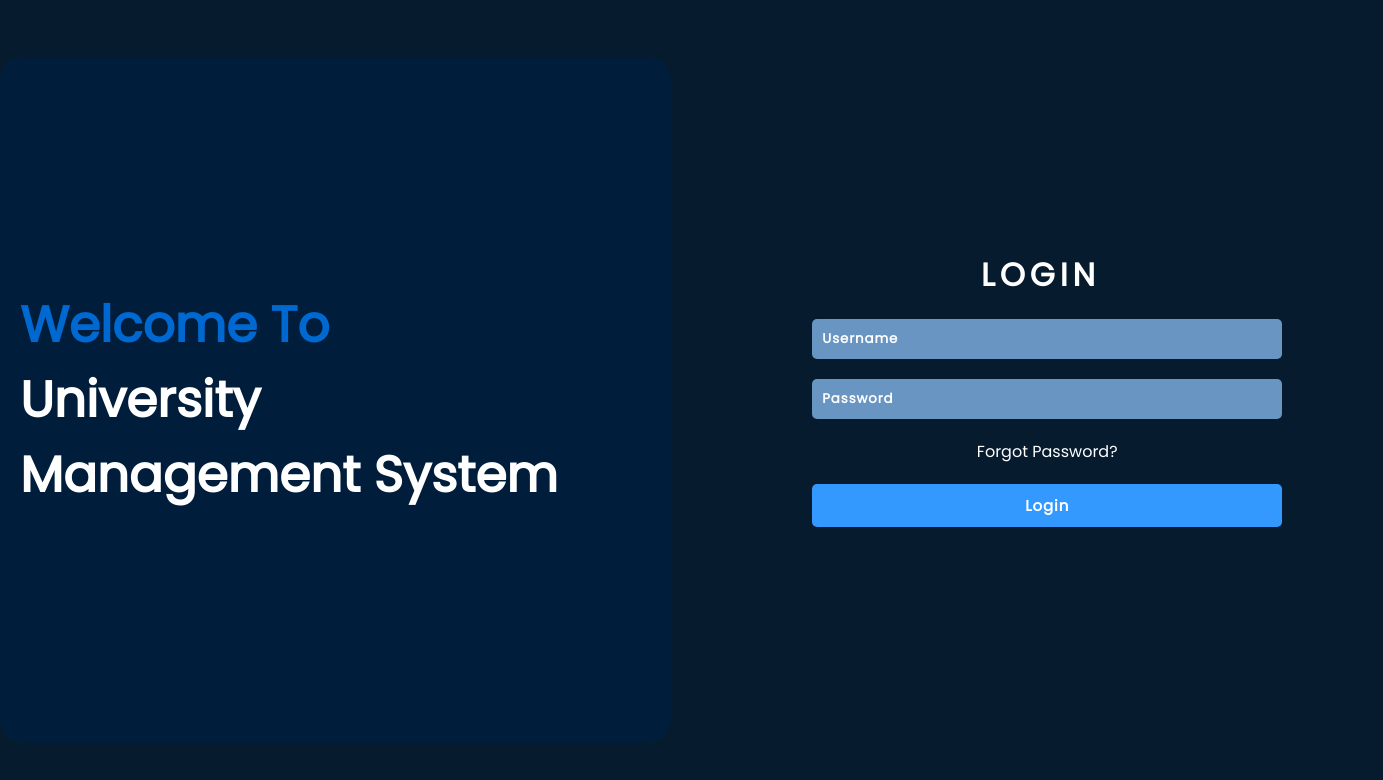
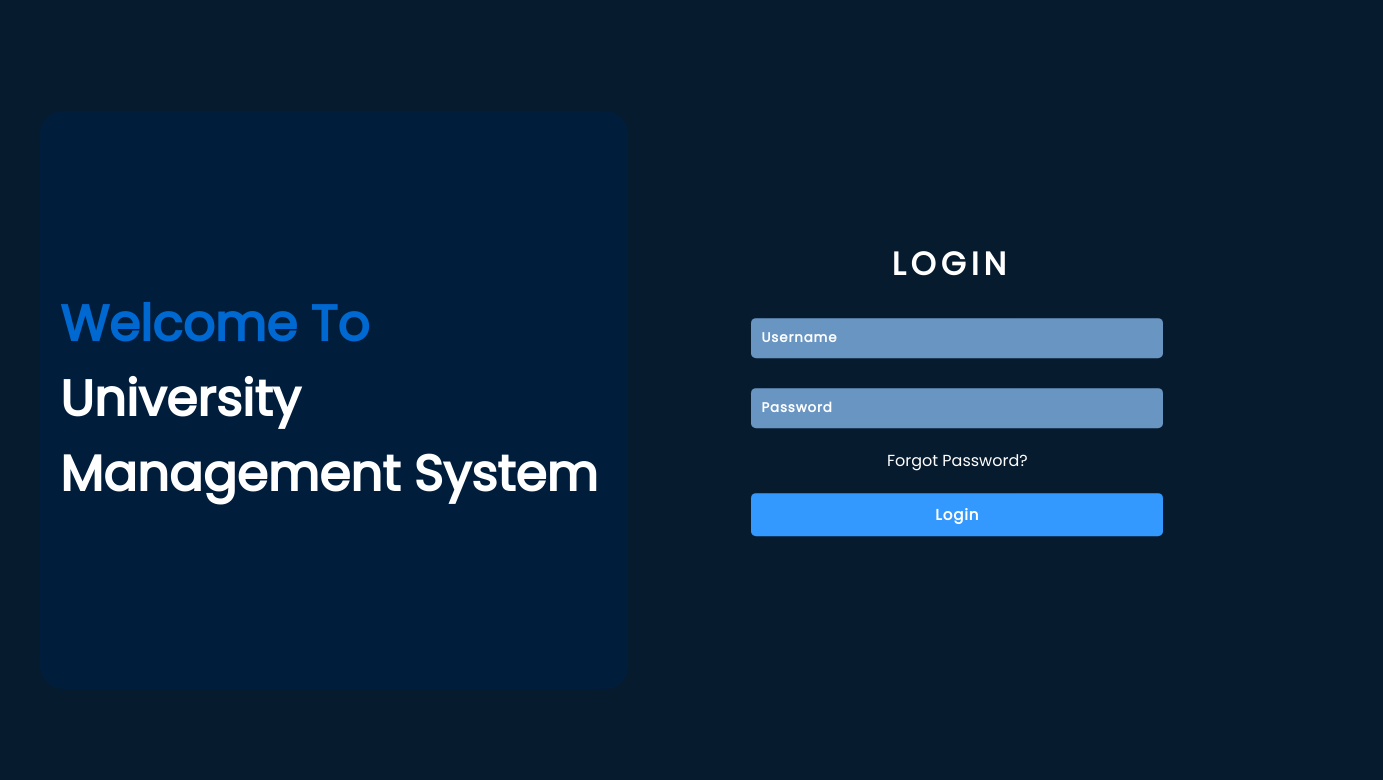
Before and after one commit to subham07-t/campus-keeper-UMS-app, a React (Vite) app in the folder frontend/: page / in a window 1280 px wide. Shown: the top 780 px of the page, 1383 px wide, since content can reach past the window. Built offline with nearby package versions, Linux system fonts and the light colour scheme.

Commit message:
FE: Working on authentication

```diff
--- a/frontend/src/App.jsx
+++ b/frontend/src/App.jsx
@@ -2,7 +2,7 @@ import "./App.css";
 import React from "react";
 import Login from "./pages/Login";
 import Dashboard from "./pages/Dashboard/Dashboard";
-import { BrowserRouter, createBrowserRouter } from "react-router-dom";
+import { createBrowserRouter } from "react-router-dom";
 
 const App = () => {
   return (
--- a/frontend/src/components/LoginCard/LoginCard.css
+++ b/frontend/src/components/LoginCard/LoginCard.css
@@ -22,7 +22,7 @@
     text-transform: uppercase;
     letter-spacing: 5px;
     color: var(--color-white);
-    margin-bottom: 20px;
+    /* margin-bottom: 20px; */
     margin-left: 10%;
 }
 .input__div {
@@ -42,7 +42,7 @@
     font-weight: bold;
     color: var(--color-white);
     letter-spacing: 0.9px;
-    margin-bottom: 20px;
+    margin-top: 30px;
 }
 
 input::placeholder {
@@ -76,4 +76,11 @@ input::placeholder {
 }
 p.forgot__pass-text {
     margin-bottom: 20px;
+    margin-top: 20px;
 }
+
+.error_msg{
+    color: var(--color-error);
+    font-size: 12px;
+    margin-top: 3px;
+}
--- a/frontend/src/components/LoginCard/LoginCard.jsx
+++ b/frontend/src/components/LoginCard/LoginCard.jsx
@@ -1,16 +1,102 @@
 import "./LoginCard.css";
+import { useEffect, useState } from "react";
+import { useNavigate } from "react-router";
 
 const LoginCard = () => {
+  const navigate = useNavigate();
+  const [userName, setUserName] = useState("");
+  const [password, setPassword] = useState("");
+  const [errUserName, setErrUserName] = useState("");
+  const [errPassword, setErrPassword] = useState("");
+
+  // const [userCredentials, setUserCredentials] = useState({
+  //   email: "",
+  //   password: "",
+  // });
+
+  const navigateToDashboard = async () => {
+    if (userName === "") {
+      setErrUserName("Please Enter Your Email...");
+      return;
+    } else if (!/^[A-Z0-9._%+-]+@[A-Z0-9.-]+\.[A-Z]{2,}$/i.test(userName)) {
+      setErrUserName("Please Enter Valid Email...");
+      return;
+    }
+    setErrUserName("");
+
+    if (password === "") {
+      setErrPassword("Please Enter Your Password...");
+      return;
+    } else if (password < 3) {
+      setErrPassword("Password Must Be Greater Than 3 Characters...");
+      return;
+    }
+    setErrPassword("");
+
+    // setUserCredentials({ userName, password });
+
+    const userCredentials = {
+      email: userName,
+      password: password,
+    };
+
+    const response = await fetch("http://localhost:8080/auth/login", {
+      method: "POST",
+      // headers: {
+      //   // "Content-Type": "application/json",
+      //   // Accept: "application/json",
+      // },
+      body: JSON.stringify(userCredentials),
+    });
+    console.log(response);
+
+    const result = await response.json();
+    // localStorage.setItem("user-info", JSON.stringify(result));
+    console.log("result -> ", result);
+
+    // navigate("./dashboard");
+    if (result) {
+      console.log(result);
+    }
+    console.log(JSON.stringify(userCredentials));
+  };
+
+  // useEffect(() => {
+  //   if (localStorage.getItem("user-info")) {
+  //     // navigate("./dashboard");
+  //   }
+  // }, []);
+
   return (
     <div className="login__card">
       <div className="login_card_content">
-      <h1 className="login__heading">Login</h1>
-      <div className="input__div">
-        <input className="input__field" placeholder="Username" />
-        <input className="input__field" placeholder="Password" />
-        <p className="forgot__pass-text">Forgot Password?</p>
-        <button className="login__btn">Login</button>
-      </div>
+        <h1 className="login__heading">Login</h1>
+        <div className="input__div">
+          <input
+            className="input__field"
+            placeholder="Username"
+            value={userName}
+            onChange={(e) => {
+              setUserName(e.target.value);
+              setErrUserName("");
+            }}
+          />
+          {errUserName ? <p className="error_msg">{errUserName}</p> : null}
+          <input
+            className="input__field"
+            placeholder="Password"
+            value={password}
+            onChange={(e) => {
+              setPassword(e.target.value);
+              setErrPassword("");
+            }}
+          />
+          {errPassword ? <p className="error_msg">{errPassword}</p> : null}
+          <p className="forgot__pass-text">Forgot Password?</p>
+          <button className="login__btn" onClick={navigateToDashboard}>
+            Login
+          </button>
+        </div>
       </div>
     </div>
   );
--- a/frontend/src/components/WelcomeCard/WelcomeCard.css
+++ b/frontend/src/components/WelcomeCard/WelcomeCard.css
@@ -19,7 +19,7 @@
     transform: translateY(-50%);
     text-align: justify;
     background-color: var(--theme-color);
-    padding: 230px 20px;
+    padding: 30% 20px;
     border-radius: 23px;
 }
 .welcome__heading{
--- a/frontend/src/index.css
+++ b/frontend/src/index.css
@@ -13,6 +13,7 @@
   --light-blue: #0068d1;
   --color-btn: #3399ff;
   --color-white: #ffffff;
+  --color-error: red;
 }
 
 
--- a/frontend/src/pages/Login/Login.css
+++ b/frontend/src/pages/Login/Login.css
@@ -11,7 +11,7 @@
     background-color: var(--bg-color);
 }
 .main__div {
-    width: 1370px;
+    width: 1200px;
     margin: auto;
     display: table;
 }
```
